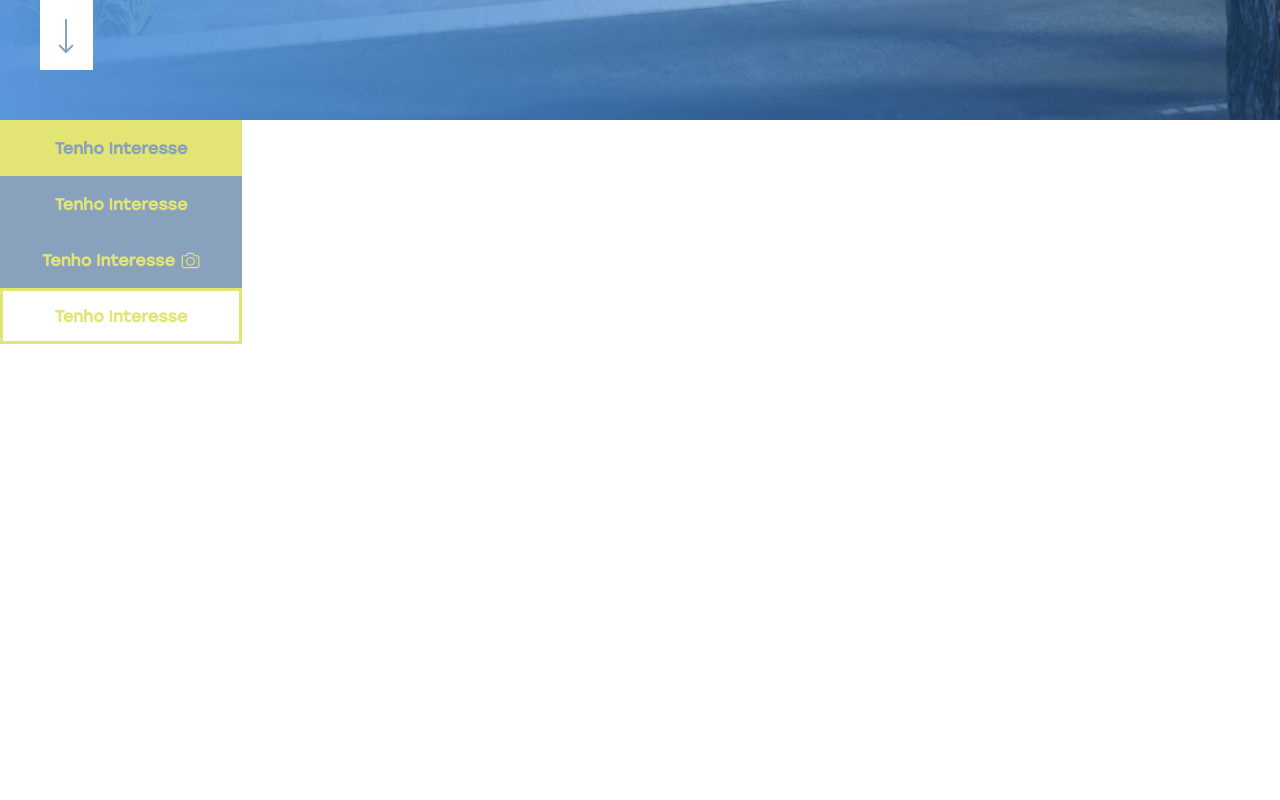
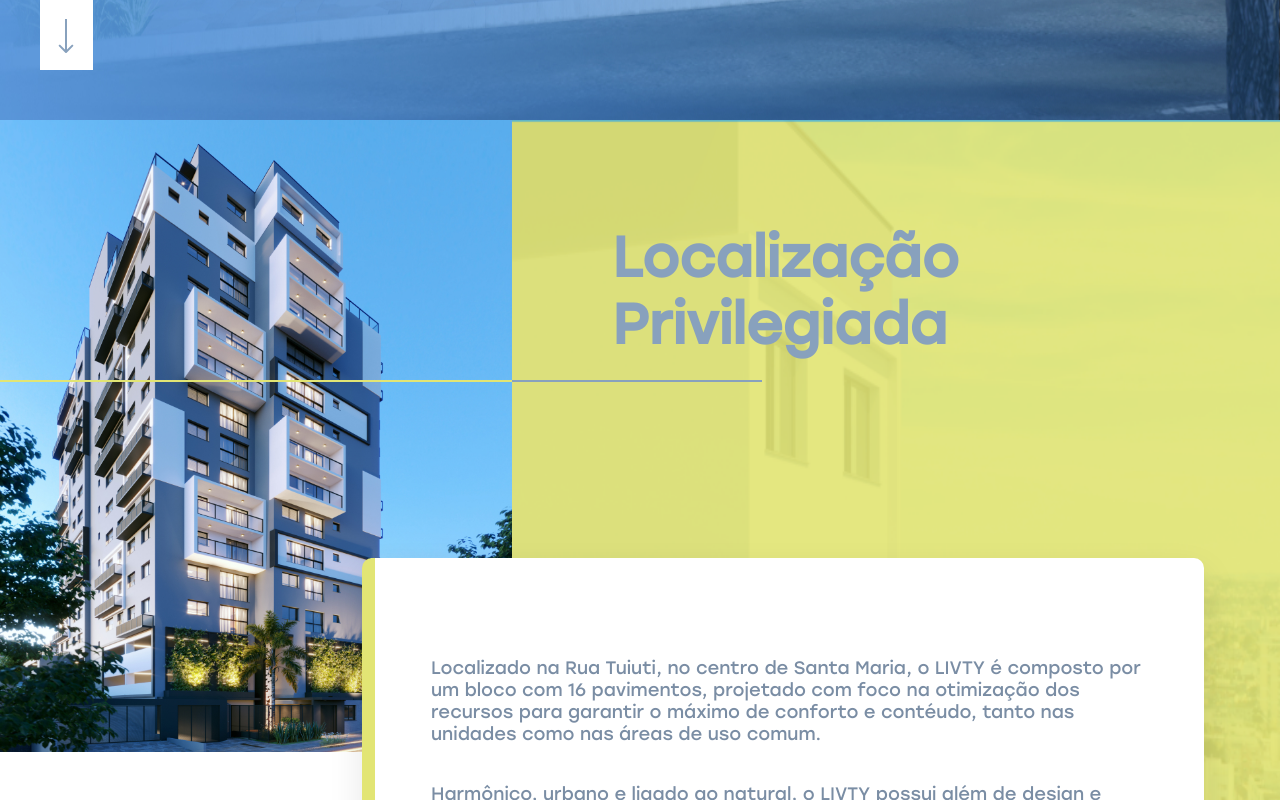
Before and after one commit to NtBat/livty, a Next.js app: page / in a window 1280 px wide. Shown: the part 680-1480 px from the top of the page. Before the commit the page ends 1024 px from the top, so only its background shows below. Built offline with nearby package versions, Linux system fonts and the light colour scheme; a web font is replaced by a local one.

Commit message:
location

```diff
--- /dev/null
+++ b/src/components/Location/index.js
@@ -0,0 +1,38 @@
+import * as S from "./styles";
+
+const text = {
+  title: "Localização Privilegiada",
+
+  paragraph: [
+    "Localizado na Rua Tuiuti, no centro de Santa Maria, o LIVTY é composto por um bloco com 16 pavimentos, projetado com foco na otimização dos recursos para garantir o máximo de conforto e contéudo, tanto nas unidades como nas áreas de uso comum.",
+    "Harmônico, urbano e ligado ao natural, o LIVTY possui além de design e estilo, uma série de atributos de sustentabilidade, lazer, vida saudável e conectividade.",
+  ],
+};
+
+function Location() {
+  return (
+    <S.Location>
+      <S.Wrapper>
+        <S.Banner>
+          <S.BannerImage
+            src="location.jpg"
+            alt="Imagem do prédio"
+            title="Imagem do Prédio"
+          />
+        </S.Banner>
+
+        <S.TextWrapper>
+          <S.Title>{text.title}</S.Title>
+
+          <S.Paragraph>
+            {text.paragraph.map((item, index) => (
+              <S.Text key={index}>{item}</S.Text>
+            ))}
+          </S.Paragraph>
+        </S.TextWrapper>
+      </S.Wrapper>
+    </S.Location>
+  );
+}
+
+export default Location;
--- /dev/null
+++ b/src/components/Location/styles.js
@@ -0,0 +1,102 @@
+import styled from "styled-components";
+import theme from "@/styles/theme";
+
+export const Location = styled.section``;
+
+export const Wrapper = styled.div`
+  display: flex;
+`;
+
+export const Banner = styled.div`
+  position: relative;
+  width: 40%;
+
+  &:before {
+    content: "";
+    width: 100%;
+    height: 2px;
+    background: ${({ theme }) => theme.colors.primary};
+    position: absolute;
+    left: 0;
+    top: 260px;
+  }
+`;
+
+export const BannerImage = styled.img`
+  display: block;
+  width: 100%;
+  max-width: 100%;
+`;
+
+export const TextWrapper = styled.div`
+  width: 60%;
+  position: relative;
+  background: url("/location-bg.png");
+  background-repeat: no-repeat;
+  background-size: 100% 100%;
+
+  &:before {
+    content: "";
+    width: 250px;
+    height: 2px;
+    background: ${({ theme }) => theme.colors.secondary};
+    position: absolute;
+    left: 0;
+    top: 260px;
+  }
+`;
+
+export const Title = styled.h1`
+  font-weight: 700;
+  font-size: ${({ theme }) => theme.fonts.octonary};
+  color: ${({ theme }) => theme.colors.secondary};
+  max-width: 400px;
+  padding-top: 104px;
+  padding-left: 100px;
+`;
+
+export const Paragraph = styled.div`
+  box-shadow: 0px 15px 35px rgba(0, 0, 0, 0.1);
+  border-radius: 10px;
+  background: ${({ theme }) => theme.colors.zero};
+  border-left: 13px solid ${({ theme }) => theme.colors.primary};
+  padding: 81px 43px 71px 56px;
+  display: inline-flex;
+  flex-direction: column;
+  margin-left: -150px;
+  margin-top: 200px;
+`;
+
+export const Text = styled.p`
+  font-weight: 400;
+  font-size: ${({ theme }) => theme.fonts.tertiary};
+  color: ${({ theme }) => theme.colors.tertiary};
+  max-width: 730px;
+
+  & + p {
+    margin-top: 20px;
+  }
+`;
+
+// export const Title = styled.h1`
+//   font-weight: 700;
+//   font-size: ${({ theme }) => theme.fonts.septenary};
+//   color: ${({ theme }) => theme.colors.primary};
+//   max-width: 682px;
+//   position: relative;
+//   margin-bottom: 72px;
+
+//   strong {
+//     color: ${({ theme }) => theme.colors.zero};
+//   }
+
+//   &:after {
+//     content: "";
+//     width: 164px;
+//     height: 2px;
+//     background: ${({ theme }) => theme.colors.primary};
+//     position: absolute;
+//     left: 0;
+//     bottom: -27px;
+//   }
+// `;
--- a/src/pages/index.js
+++ b/src/pages/index.js
@@ -1,6 +1,7 @@
 import Button from "@/components/Button";
 import Header from "@/components/Header";
 import Hero from "@/components/Hero";
+import Location from "@/components/Location";
 
 export default function Home() {
   return (
@@ -8,6 +9,8 @@ export default function Home() {
       <Header />
 
       <Hero />
+
+      <Location />
 
       <Button title="Tenho Interesse" link="#form" color="primary" />
       <Button title="Tenho Interesse" link="#form" color="secondary" />
```
Also changed, not shown: public/location-bg.png (added), public/location.jpg (added).
